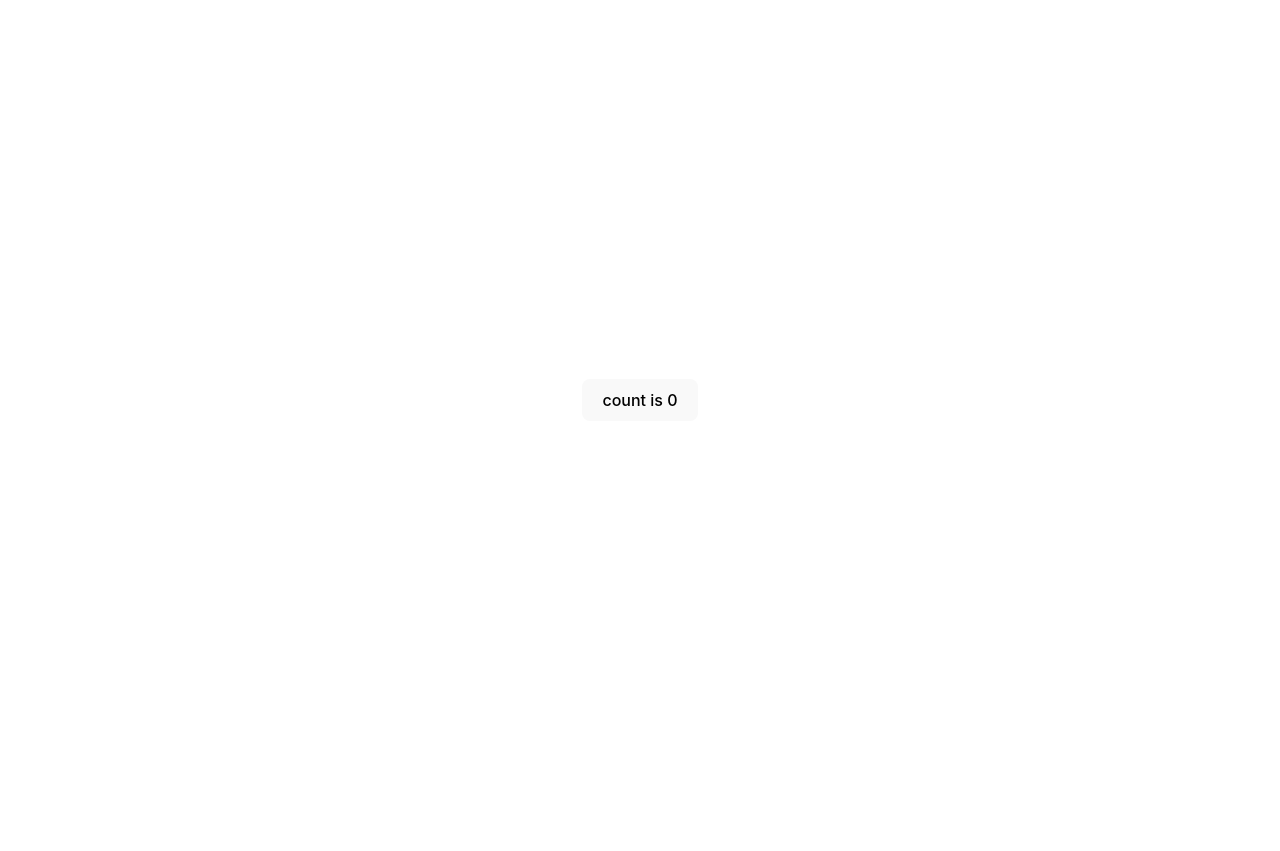
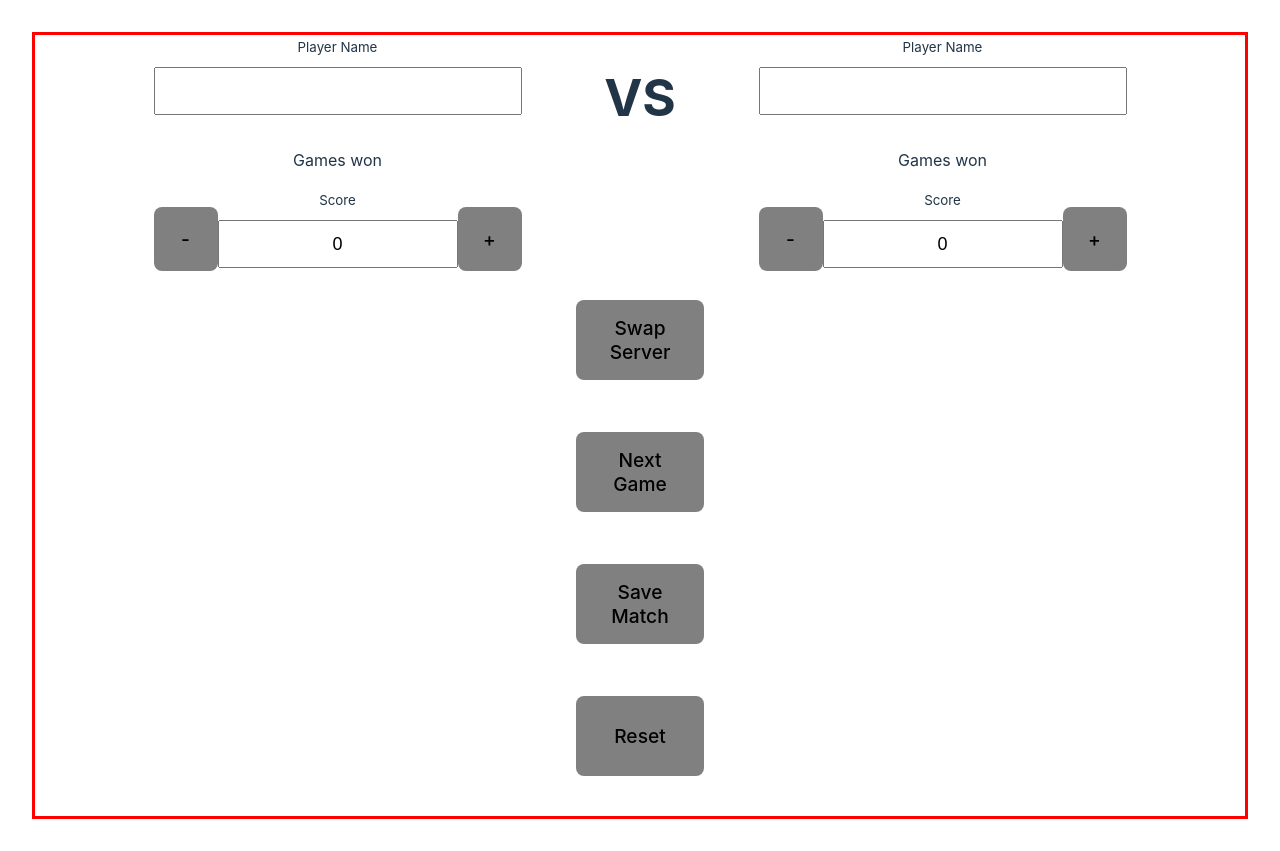
Before and after one commit to danriley11/PingPongTournament, a React (Vite) app: page / in a window 1280 px wide. Before the commit the page ends 800 px from the top, so only its background shows below. Built offline with nearby package versions, Linux system fonts and the light colour scheme.

Commit message:
Render components on App.tsx

```diff
--- a/src/App.tsx
+++ b/src/App.tsx
@@ -1,16 +1,51 @@
 import { useState } from 'react';
-import reactLogo from './assets/react.svg';
+import { useForm } from 'react-hook-form';
 import './App.css';
+import { CounterButton } from './components/buttons/CounterButton.styles';
+import { Grid } from './components/core/displays.styles';
+import Counter from './components/inputs/Counter';
+import LabelAndTextInput from './components/inputs/LabelAndTextInput';
+import PlayerForm from './components/PlayerForm/PlayerForm';
+import Radio from './components/radio-buttons/radio';
 
 function App() {
   const [count, setCount] = useState(0);
 
+  const formMethods = useForm();
+  const { register, watch, handleSubmit } = formMethods;
+
+  const watchedPlayer1Name = watch('Player1Name');
+  const watchedPlayer2Name = watch('Player2Name');
+
+  const onSubmit = handleSubmit(() => {});
+
   return (
-    <div className="App">
-      <div className="card">
-        <button onClick={() => setCount((count) => count + 1)}>count is {count}</button>
-      </div>
-    </div>
+    <form onSubmit={onSubmit}>
+      <Grid cols="1fr 1fr 2fr 1fr 1fr" marginLeft={20} style={{ border: '3px solid red' }}>
+        <div />
+        {/* TODO: Uniquely identify form */}
+        <PlayerForm />
+        <div>
+          <h1>VS</h1>
+          <div style={{ height: '128px' }} />
+          <CounterButton $width={128} $height={80} marginBottom={40}>
+            Swap Server
+          </CounterButton>
+          <CounterButton $width={128} $height={80} marginBottom={40}>
+            Next Game
+          </CounterButton>
+          <CounterButton $width={128} $height={80} marginBottom={40}>
+            Save Match
+          </CounterButton>
+          <CounterButton $width={128} $height={80} marginBottom={40}>
+            Reset
+          </CounterButton>
+        </div>
+        {/* TODO: Uniquely identify form */}
+        <PlayerForm />
+        <div />
+      </Grid>
+    </form>
   );
 }
 
```
